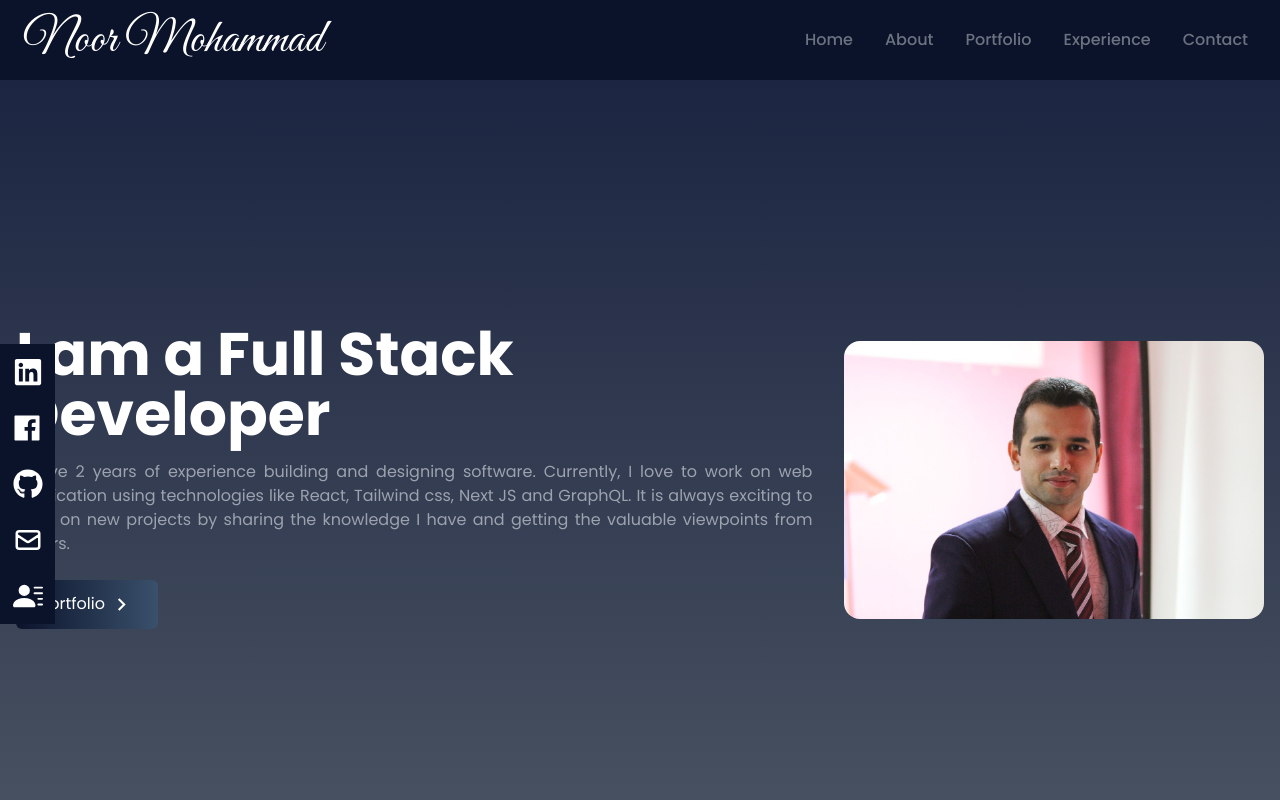
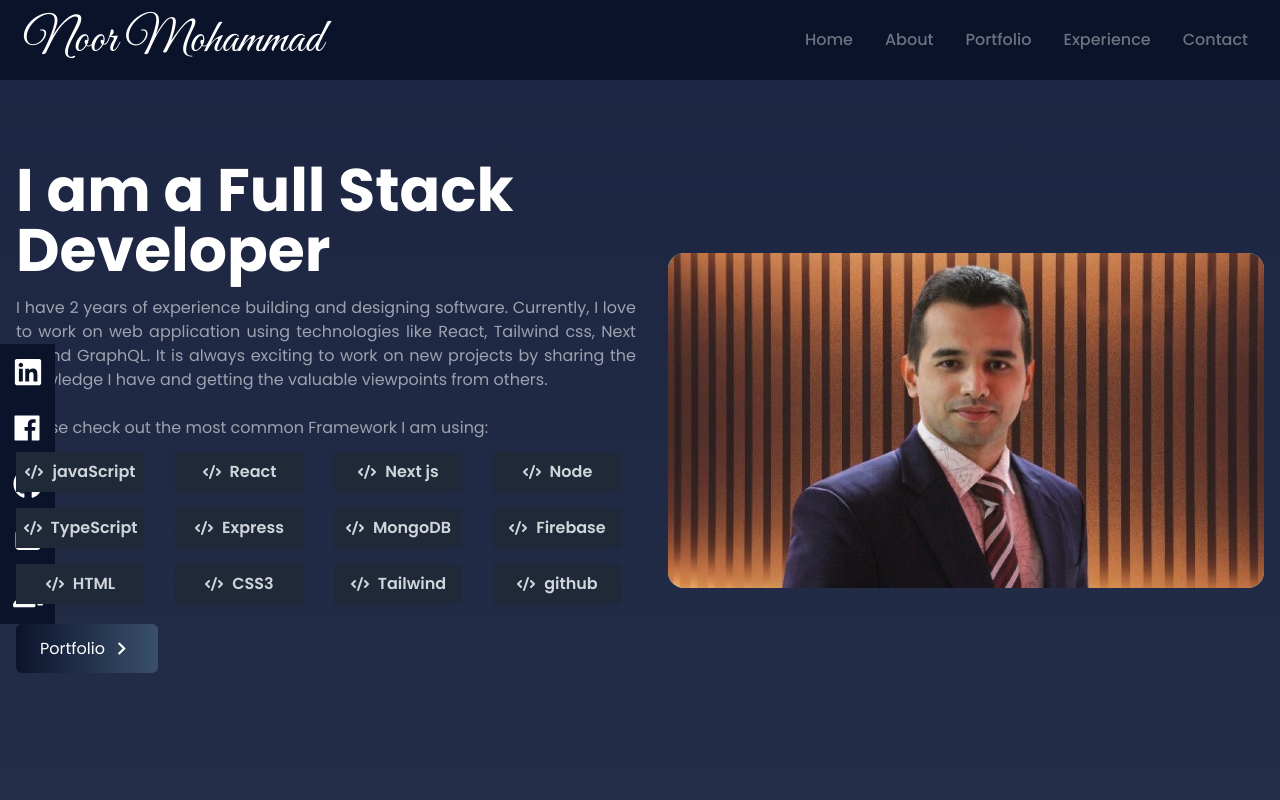
Before and after one commit to noorjsdivs/noor_resume, a React (Create React App) app: page / in a window 1280 px wide. Shown: the top 800 px of the page. Built offline with nearby package versions, Linux system fonts and the light colour scheme.

Commit message:
modified the bg

```diff
--- a/src/App.js
+++ b/src/App.js
@@ -13,6 +13,10 @@ function App() {
   return (
     <div>
       <NavBar />
+      <div
+        className="bg-gradient-to-b from-secondry_color
+       to-slate-600"
+      >
         <Home />
         <SocialLinks />
         <About />
@@ -21,6 +25,7 @@ function App() {
         <Contact />
         <Footer />
       </div>
+    </div>
   );
 }
 
--- a/src/components/About.js
+++ b/src/components/About.js
@@ -2,11 +2,7 @@ import React from "react";
 
 const About = () => {
   return (
-    <div
-      name="about"
-      className="h-screen bg-gradient-to-b from-secondry_color
-      to-gray-600 w-full text-white"
-    >
+    <div name="about" className="h-screen  w-full text-white">
       <div className="max-w-screen-lg p-4 mx-auto felx flex-col justify-center items-center w-full h-full pt-20">
         <div className="pb-8 mt-10">
           <p className=" text-4xl font-bold inline border-b-4 border-gray-500 ">
--- a/src/components/Contact.js
+++ b/src/components/Contact.js
@@ -1,28 +1,8 @@
 import React from "react";
-// import { ToastContainer, toast } from "react-toastify";
 
 const Contact = () => {
-  // const [username, setUsername] = useState("");
-  // const [email, setEmail] = useState("");
-  // const [message, setMessage] = useState("");
-  // const handleSubmit = (e) => {
-  //   e.preventDefault();
-  //   if (name === "") {
-  //     toast.error("Please give your name");
-  //   } else if (email === "") {
-  //     toast.error("Enter your Email");
-  //   } else if (message === "") {
-  //     toast.error("Enter your Message!");
-  //   } else {
-  //     console.log(name, email, message);
-  //   }
-  // };
   return (
-    <div
-      name="contact"
-      className="bg-gradient-to-b from-secondry_color
-      to-gray-600 w-full text-white h-screen"
-    >
+    <div name="contact" className="  w-full text-white h-screen">
       <div className="flex flex-col p-4 justify-center max-w-screen-lg mx-auto h-full">
         <div className="pb-8">
           <p className="text-4xl font-bold inline border-b-4 border-gray-500">
--- a/src/components/Experience.js
+++ b/src/components/Experience.js
@@ -67,11 +67,7 @@ const Experience = () => {
     },
   ];
   return (
-    <div
-      name="experience"
-      className="bg-gradient-to-b from-secondry_color
-      to-gray-600 w-full text-white md:h-full"
-    >
+    <div name="experience" className=" w-full text-white md:h-full">
       <div className="max-w-screen-lg  p-4 mx-auto flex flex-col justify-center w-full h-full">
         <div>
           <p className="text-4xl font-bold border-b-4 border-gray-400 p-2 inline">
@@ -79,7 +75,7 @@ const Experience = () => {
           </p>
           <p className="py-6">These are the technologies I have worked with</p>
         </div>
-        <div className="w-full grid grid-cols-2 sm:grid-cols-3 gap-8 text-center py-8 px-12 sm:px-0">
+        <div className="w-5/6 grid grid-cols-2 sm:grid-cols-3 gap-8 text-center py-8 px-12 sm:px-0">
           {techs.map(({ id, src, title, style }) => (
             <div key={id}>
               <div
--- a/src/components/Home.js
+++ b/src/components/Home.js
@@ -1,27 +1,126 @@
 import React from "react";
-import heroImg from "../assets/images/Noor.jpg";
+import heroImg from "../assets/images/Noor_1.jpg";
 import { MdOutlineKeyboardArrowRight } from "react-icons/md";
 import { Link } from "react-scroll";
+import { HiCode } from "react-icons/hi";
 
 const Home = () => {
+  const frameworks = [
+    {
+      id: 701,
+      title: "javaScript",
+      href: "https://www.javascript.com/",
+    },
+    {
+      id: 702,
+      title: "React",
+      href: "https://reactjs.org/",
+    },
+    {
+      id: 703,
+      title: "Next js",
+      href: "https://nextjs.org/",
+    },
+    {
+      id: 704,
+      title: "Node",
+      href: "https://nodejs.org/en/",
+    },
+    {
+      id: 705,
+      title: "TypeScript",
+      href: "https://www.typescriptlang.org/",
+    },
+    {
+      id: 706,
+      title: "Express",
+      href: "https://expressjs.com/",
+    },
+    {
+      id: 707,
+      title: "MongoDB",
+      href: "https://www.mongodb.com/",
+    },
+    {
+      id: 708,
+      title: "Firebase",
+      href: "https://firebase.google.com/",
+    },
+    {
+      id: 709,
+      title: "HTML",
+      href: "https://html.com/",
+    },
+    {
+      id: 710,
+      title: "CSS3",
+      href: "https://developer.mozilla.org/en-US/docs/Web/CSS",
+    },
+    {
+      id: 711,
+      title: "Tailwind",
+      href: "https://tailwindcss.com/",
+    },
+    {
+      id: 712,
+      title: "github",
+      href: "https://github.com/",
+    },
+  ];
   return (
-    <div
-      name="home"
-      className="w-full h-screen bg-gradient-to-b from-secondry_color
-       to-gray-600"
-    >
+    <div name="home" className="w-full h-auto py-20 ">
       <div className="max-w-7xl mx-auto flex flex-col gap-8 items-center justify-center h-full px-4 md:flex-row">
-        <div className="flex flex-col justify-center h-full sm:mt-10 md:mt-0">
+        <div className="flex flex-col  w-5/6  justify-center h-full sm:mt-10 md:mt-0">
           <h2 className="text-4xl sm:text-5xl md:text-5xl lg:text-6xl font-bold text-white ">
             I am a Full Stack Developer
           </h2>
-          <p className="text-gray-400 py-4 text-justify">
+          <p className="text-gray-400 pt-4 pb-2 text-justify">
             I have 2 years of experience building and designing software.
             Currently, I love to work on web application using technologies like
             React, Tailwind css, Next JS and GraphQL. It is always exciting to
             work on new projects by sharing the knowledge I have and getting the
             valuable viewpoints from others.
           </p>
+          <p className="text-gray-400 pt-4 pb-3 text-justify">
+            Please check out the most common Framework I am using:
+          </p>
+          <div>
+            <div className="flex">
+              <ul className="text-gray-300 hidden mb-3 font-semibold lg:grid grid-cols-2 lg:grid-cols-4 md:grid-cols-3 gap-4 justify-between w-full  h-auto ">
+                {frameworks.map(({ id, title, href }) => (
+                  <div key={id} className="">
+                    <a href={href} target="_blank">
+                      <li className="favSubjectList">
+                        <span className=" favSubject favSubjectHover ">
+                          <HiCode size={20} />
+                          {title}
+                        </span>
+                      </li>
+                    </a>
+                  </div>
+                ))}
+                {/* <li className="favSubjectList">
+                  <span className="favSubject favSubjectHover">
+                    <HiCode size={20} />
+                    React
+                  </span>
+                </li>
+                <li className="favSubjectList">
+                  <span className="favSubject favSubjectHover">
+                    <HiCode size={20} />
+                    Next js
+                  </span>
+                </li>
+                <li className="favSubjectList">
+                  <span className=" favSubject favSubjectHover ">
+                    <HiCode size={20} />
+                    HTML-5
+                  </span>
+                </li> */}
+              </ul>
+            </div>
+          </div>
+
           <div>
             <Link
               to="portfolio"
@@ -36,12 +135,17 @@ const Home = () => {
             </Link>
           </div>
         </div>
-        <div>
-          <img
-            src={heroImg}
-            alt="Profile_pic"
-            className="rounded-2xl mx-auto w-full md:w-full"
-          />
+        <div className="bg-cyan-300 rounded-2xl border-none">
+          <a
+            href="http://localhost:3000/static/media/Noor_1.b07195c1451c29e845c7.jpg"
+            target="_blank"
+          >
+            <img
+              src={heroImg}
+              alt="Profile_pic"
+              className="rounded-2xl mx-auto w-full md:w-full hover:-translate-y-2 hover:-translate-x-2 duration-500"
+            />
+          </a>
         </div>
       </div>
     </div>
--- a/src/components/Portfolio.js
+++ b/src/components/Portfolio.js
@@ -34,11 +34,7 @@ const Portfolio = () => {
     },
   ];
   return (
-    <div
-      name="portfolio"
-      className="bg-gradient-to-b from-secondry_color
-      to-gray-600 w-full text-white md:h-screen"
-    >
+    <div name="portfolio" className=" w-full text-white md:h-screen">
       <div className="max-w-screen-lg p-4 mx-auto flex flex-col justify-center w-full h-full">
         <div className="pb-8">
           <p className="text-4xl font-bold inline border-b-4 border-gray-500">
--- a/src/index.css
+++ b/src/index.css
@@ -11,3 +11,17 @@
     font-family: "Poppins", sans-serif;
   }
 }
+
+/*============== Favorite Subjcet style start here ==================*/
+@layer utilities {
+  .favSubjectList {
+    @apply w-32 h-10 items-end rounded-sm bg-cyan-200 flex flex-wrap;
+  }
+  .favSubject {
+    @apply font-body_font h-full text-gray-300 w-full flex justify-center gap-2 text-center cursor-pointer duration-500 z-50 bg-gray-800 shadow-sm  items-center;
+  }
+  .favSubjectHover {
+    @apply hover:-translate-y-1 hover:bg-primary_color hover:text-white;
+  }
+}
+/*============== Favorite Subjcet style end here ==================*/
```
Lines whose indentation alone changed are shown as unchanged.
